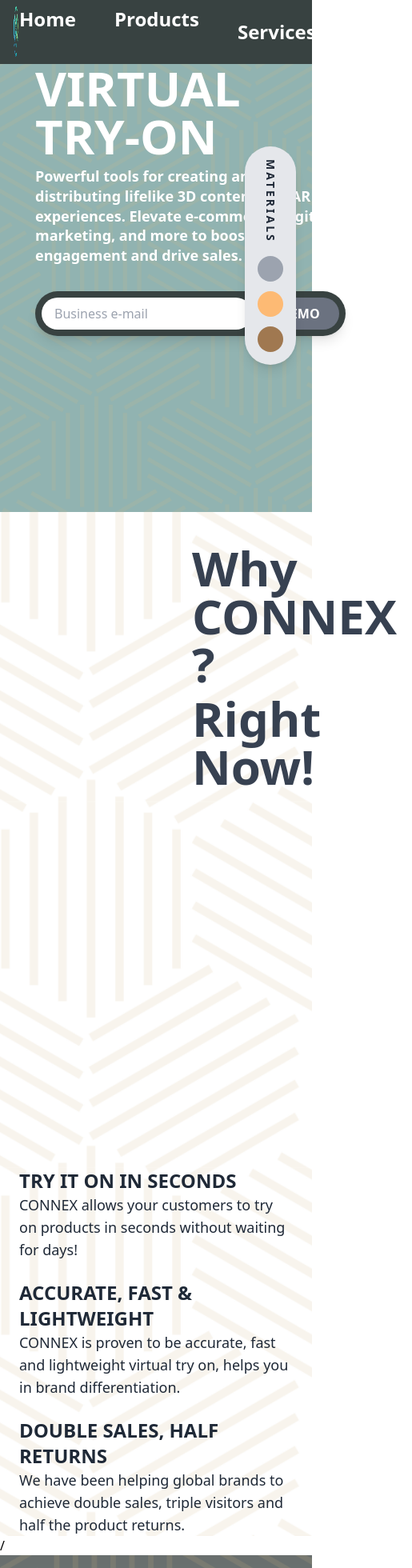
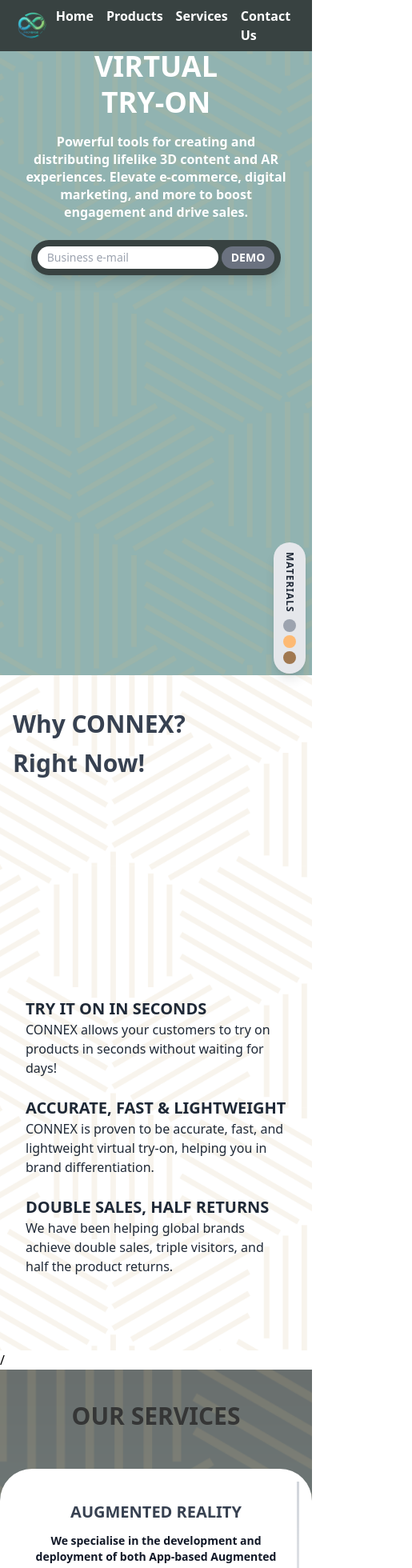
Before and after one commit to kartikturak05/Innoverse, a React (Vite) app: page / in a window 390 px wide. Shown: the top 1960 px of the page at 80% size, 515 px wide, since content can reach past the window. Built offline with nearby package versions, Linux system fonts and the light colour scheme; no server answers.

Commit message:
Added Responsiveness

```diff
--- a/src/components/CompanyOverview.jsx
+++ b/src/components/CompanyOverview.jsx
@@ -99,62 +99,88 @@
 };
 
 const CompanyOverview = () => {
+     const [screenSize, setScreenSize] = useState({
+            width: window.innerWidth,
+            height: window.innerHeight,
+        });
+
+        useEffect(() => {
+            const handleResize = () => {
+                setScreenSize({
+                    width: window.innerWidth,
+                    height: window.innerHeight,
+                });
+            };
+
+            window.addEventListener('resize', handleResize);
+
+            return () => {
+                window.removeEventListener('resize', handleResize);
+            };
+        }, []);
     return (
         <div
-            className="min-h-screen flex flex-col items-center"
+    className="min-h-screen flex flex-col items-center cursor-grab"
     style={{
         backgroundImage: "url('/d2.png')",
-                backgroundSize: "cover", // Ensures the image covers the entire background
-                backgroundPosition: "center", // Centers the image
-                backgroundRepeat: "no-repeat", // Prevents tiling
+        backgroundSize: "cover",
+        backgroundPosition: "center",
+        backgroundRepeat: "no-repeat",
     }}
 >
     {/* Heading Section */}
-            <div className="mt-10 flex justify-start flex-col items-start w-full pl-60">
-                <h1 className="text-6xl font-extrabold text-gray-700">Why CONNEX ?</h1>
-                <h1 className="text-6xl font-extrabold text-gray-700 mt-2">Right Now!</h1>
+    <div className="mt-10 flex flex-col items-start w-full px-4 sm:px-10 lg:px-60">
+        <h1 className="text-3xl sm:text-4xl lg:text-6xl font-extrabold text-gray-700 leading-snug">
+            Why CONNEX?
+        </h1>
+        <h1 className="text-3xl sm:text-4xl lg:text-6xl font-extrabold text-gray-700 mt-2 leading-snug">
+            Right Now!
+        </h1>
     </div>
 
     {/* Content Section */}
-            <div className="flex flex-wrap justify-center items-center w-full max-w-6xl mt-10">
+    <div className="flex flex-wrap justify-center items-center w-full max-w-6xl mt-10 px-4 sm:px-10">
         {/* Left Side (Mannequin/Image Placeholder) */}
         <div className="w-full md:w-1/2 flex justify-center items-center">
             <div
-                        className="model-container sm:w-[250px] md:w-[200px] lg:w-[400px] sm:mt-5 lg:mt-0 mr-18"
+                className="model-container mt-5 lg:mt-0"
                 style={{
                     margin: "0 auto",
                 }}
             >
                 <FullSizeModel
                     src="/models/farm_house.glb"
-                            width="400px"
-                            height="400px"
+                    width={screenSize.width < 768 ? '250px' : '450px'}
+                    height={screenSize.width < 768 ? '200px' : '400px'}
                 />
             </div>
         </div>
 
         {/* Right Side (Content) */}
-                <div className="w-full md:w-1/2 px-6 mt-8 md:mt-0">
+        <div className="w-full md:w-1/2 px-4 sm:px-6 mt-8 md:mt-0">
             <ul className="space-y-6 text-gray-800">
                 <li>
-                            <h3 className="text-2xl font-bold">TRY IT ON IN SECONDS</h3>
-                            <p className="text-lg font-medium ">
-                                CONNEX allows your customers to try on products in seconds
-                                without waiting for days!
+                    <h3 className="text-xl sm:text-2xl lg:text-3xl font-bold">
+                        TRY IT ON IN SECONDS
+                    </h3>
+                    <p className="text-base sm:text-lg font-medium">
+                        CONNEX allows your customers to try on products in seconds without waiting for days!
                     </p>
                 </li>
                 <li>
-                            <h3 className="text-2xl font-bold">ACCURATE, FAST & LIGHTWEIGHT</h3>
-                            <p className="text-lg font-medium ">
-                                CONNEX is proven to be accurate, fast and lightweight virtual
-                                try on, helps you in brand differentiation.
+                    <h3 className="text-xl sm:text-2xl lg:text-3xl font-bold">
+                        ACCURATE, FAST & LIGHTWEIGHT
+                    </h3>
+                    <p className="text-base sm:text-lg font-medium">
+                        CONNEX is proven to be accurate, fast, and lightweight virtual try-on, helping you in brand differentiation.
                     </p>
                 </li>
                 <li>
-                            <h3 className="text-2xl font-bold">DOUBLE SALES, HALF RETURNS</h3>
-                            <p className="text-lg font-medium ">
-                                We have been helping global brands to achieve double sales,
-                                triple visitors and half the product returns.
+                    <h3 className="text-xl sm:text-2xl lg:text-3xl font-bold">
+                        DOUBLE SALES, HALF RETURNS
+                    </h3>
+                    <p className="text-base sm:text-lg font-medium">
+                        We have been helping global brands achieve double sales, triple visitors, and half the product returns.
                     </p>
                 </li>
             </ul>
--- a/src/components/ContactUs.jsx
+++ b/src/components/ContactUs.jsx
@@ -53,13 +53,15 @@
 
 
   return (
-    <div className=" min-h-screen flex flex-col items-center cursor-grab"
+    <div
+  className="min-h-screen flex flex-col items-center cursor-grab"
   style={{
     backgroundImage: "url('/d2.png')",
     backgroundSize: 'cover', // Ensures the image covers the entire background
     backgroundPosition: 'center', // Centers the image
     backgroundRepeat: 'no-repeat', // Prevents tiling
-      }}>
+  }}
+>
   {/* Header */}
   <div className="text-center mt-10">
     <h1 className="text-5xl font-bold text-gray-800">CONTACT US</h1>
@@ -69,7 +71,7 @@
   </div>
 
   {/* Form Section */}
-      <form onSubmit={handleSubmit} className="w-full max-w-lg mt-2 mb-10">
+  <form onSubmit={handleSubmit} className="w-full max-w-lg mt-2 mb-10 px-4 sm:px-6">
     <div className="flex flex-col space-y-4">
       {/* Name Input */}
       <div>
@@ -130,25 +132,24 @@
         />
       </div>
 
-    <div className="flex">
+      <div className="flex flex-col sm:flex-row sm:items-center sm:space-x-4 mt-4">
         <button
           type="submit"
-        className="w-full bg-gray-800 text-white font-bold py-3 rounded-full hover:bg-gray-700 focus:ring-2 focus:ring-blue-500 focus:outline-none"
+          className="w-full sm:w-auto bg-gray-800 text-white font-bold py-3 px-6 rounded-full hover:bg-gray-700 focus:ring-2 focus:ring-blue-500 focus:outline-none"
         >
           SEND
         </button>
 
-      <p className="text-xs text-gray-500 ml-2">
+        <p className="text-xs text-gray-500 mt-2 sm:mt-0">
           We will process your personal information in accordance with our Privacy Policy. This site is protected by reCAPTCHA and the Google Privacy Policy and Terms of Service apply.
         </p>
       </div>
     </div>
   </form>
 
-
   {/* Footer Section */}
-      <div className="w-full bg-[#95B5B6] mt-4 pt-2 relative">
-  <div className="max-w-6xl mx-auto flex flex-col md:flex-row justify-between text-center md:text-left space-y-4 md:space-y-0">
+  <div className="w-full bg-[#95B5B6] mt-4 pt-4 relative">
+    <div className="max-w-6xl mx-auto flex flex-col md:flex-row justify-between text-center md:text-left space-y-4 md:space-y-0 px-4">
       {/* Information Section */}
       <div>
         <h1 className="font-bold text-gray-800 text-lg">Information</h1>
@@ -177,18 +178,18 @@
           <li>+91 70553 59755</li>
           <li>Connex India</li>
           <li>2nd Floor, B 208, Block B, Yojna Vihar, Anand Vihar, Delhi,110092</li>
-        <li> metaconnexindia@gmail.com</li>
+          <li>metaconnexindia@gmail.com</li>
         </ul>
       </div>
     </div>
 
     {/* Copyright Text */}
-  <div className="absolute bottom-2 left-2 text-gray-700 text-medium">
+    <div className="text-center text-gray-700 text-sm mt-4 px-4 pb-4">
       © 2024 Connex India . All Rights Reserved
     </div>
   </div>
+</div>
 
-    </div>
   );
 };
 
--- a/src/components/Landing.jsx
+++ b/src/components/Landing.jsx
@@ -12,7 +12,7 @@
         const scene = new THREE.Scene();
 
         // Camera setup
-        const camera = new THREE.PerspectiveCamera(35, parseFloat(width) / parseFloat(height), 0.1, 1000);
+        const camera = new THREE.PerspectiveCamera(30, parseFloat(width) / parseFloat(height), 0.1, 1000);
         camera.position.set(0, 1, 1);
 
         // Renderer setup
@@ -128,7 +128,7 @@
         const animate = () => {
             requestAnimationFrame(animate);
             if (model) {
-                model.rotation.y += 0.005;
+                model.rotation.y += 0.009;
             }
             controls.update();
             renderer.render(scene, camera);
@@ -181,7 +181,7 @@
 
     return (
         <div
-            className=" w-auto h-auto flex flex-wrap justify-between items-center px-6 py-20 cursor-grab "
+            className=" h-auto min-h-screen w-screen cursor-grab b"
             style={{
                 backgroundImage: "url('/d3.png')",
                 backgroundSize: 'cover',
@@ -189,61 +189,72 @@
                 backgroundRepeat: 'no-repeat',
             }}
         >
+            <div className="flex flex-col sm:flex-row sm:flex-wrap justify-between items-center px-4 sm:px-6 py-10 sm:py-20">
                 {/* Left Section */}
-            <div className="flex-1 max-w-xl mx-auto px-5">
-                <h1 className="text-white text-6xl font-bold leading-none">
+                <div className="w-full sm:flex-1 max-w-lg mx-auto px-4 sm:px-5 text-center sm:text-left">
+                    <h1 className="text-white text-4xl sm:text-5xl lg:text-6xl font-bold leading-tight sm:leading-none mt-5">
                         VIRTUAL <br />
                         TRY-ON
                     </h1>
-                <p className="text-white text-lg font-semibold leading-snug mt-2 mb-8">
+                    <p className="text-white text-base sm:text-lg font-semibold leading-snug mt-4 sm:mt-2 mb-6 sm:mb-8">
                         Powerful tools for creating and distributing lifelike 3D content and AR experiences. Elevate e-commerce, digital marketing, and more to boost engagement and drive sales.
                     </p>
-                <div className="flex justify-start">
-                    <div className="flex items-center bg-[#384241] rounded-full shadow-lg w-full max-w-md p-2">
+                    <div className="flex justify-center sm:justify-start w-full px-4">
+    <div className="flex items-center bg-[#384241] rounded-full shadow-lg w-auto lg:w-full max-w-sm sm:max-w-lg p-2">
         <input
             type="email"
             placeholder="Business e-mail"
-                            className="flex-1 bg-white text-gray-700 rounded-full px-4 py-2 outline-none focus:ring-2 focus:ring-blue-300"
+            className="flex-1 bg-white text-gray-700 rounded-full px-3 py-1 sm:px-2 sm:py-2 outline-none focus:ring-2 focus:ring-blue-300 text-sm sm:text-base"
         />
-                        <button className="bg-gray-500 hover:bg-gray-700 text-white font-semibold rounded-full px-6 py-2 ml-3">
+        <button className="bg-gray-500 hover:bg-gray-700 text-white font-semibold rounded-full px-3 py-1 sm:px-2 sm:py-1 ml-1 text-sm sm:text-base">
             DEMO
         </button>
     </div>
 </div>
+
+
                 </div>
-
                 {/* Right Section */}
-            <div className="w-full lg:w-1/2 flex justify-center items-center mt-10 lg:mt-0 relative">
+                <div
+                    className="w-full sm:w-1/2 flex justify-center items-center mt-10 sm:mt-0"
+                    style={{
+                        display: 'flex',
+                        justifyContent: 'center',
+                        alignItems: 'center',
+                    }}
+                >
                     {/* 3D Model */}
                     <FullSizeModel
                         src="/models/bangle1.glb"
-                    width={screenSize.width < 768 ? '150px' : '600px'}
-                    height={screenSize.width < 768 ? '100px' : '400px'}
+                        width={screenSize.width < 768 ? '200px' : '600px'} // Adjusted for smaller devices
+                        height={screenSize.width < 768 ? '200px' : '400px'}
                     />
                 </div>
 
-            {/* Materials Section - Positioned After Model */}
-            <div className="absolute right-5 flex flex-col items-center bg-gray-200 rounded-full p-4 shadow-lg">
+                {/* Materials Section */}
+                <div className="absolute right-2 lg:right-6 md:right-4 bottom-0.5 sm:bottom-auto sm:top-1/4 flex flex-col items-center bg-gray-200 rounded-full p-3 sm:p-4 shadow-lg">
                     {/* Vertical Text */}
                     <div
-                    className="text-gray-800 font-bold text-sm mb-4"
+                        className="text-gray-800 font-bold text-xs sm:text-sm mb-2"
                         style={{
                             writingMode: 'vertical-rl',
                             transform: 'rotate(0deg)', // Text starts from the top flowing downward
-                        letterSpacing: '3px',
+                            letterSpacing: '1px',
                         }}
                     >
                         MATERIALS
                     </div>
 
                     {/* Circles */}
-                <div className="flex flex-col items-center space-y-3">
-                    <div className="w-8 h-8 rounded-full bg-gray-400"></div>
-                    <div className="w-8 h-8 rounded-full bg-orange-300"></div>
-                    <div className="w-8 h-8 rounded-full bg-[#A07850]"></div>
+                    <div className="flex flex-col items-center space-y-1 sm:space-y-1">
+                        <div className="w-4 h-4 sm:w-5 sm:h-5 rounded-full bg-gray-400"></div>
+                        <div className="w-4 h-4 sm:w-5 sm:h-5 rounded-full bg-orange-300"></div>
+                        <div className="w-4 h-4 sm:w-5 sm:h-5 rounded-full bg-[#A07850]"></div>
                     </div>
                 </div>
             </div>
+        </div>
+
 
 
 
--- a/src/components/Navbar.jsx
+++ b/src/components/Navbar.jsx
@@ -4,26 +4,26 @@
     return (
         <nav className="bg-[#384241] text-white cursor-grab fixed w-full z-10">
   <div className="max-w-7xl mx-auto px-4 sm:px-6 lg:px-8">
-                <div className="flex items-center justify-between h-20">
+    <div className="flex items-center justify-between h-16 sm:h-20">
       {/* Logo Section */}
       <div className="flex items-center">
         <img
           src="/logo.png"
           alt="Connex Logo"
-                            className=" h-24 mr-2"
+          className="h-12 sm:h-16 md:h-20 lg:h-24 mr-2"
         />
       </div>
 
       {/* Navigation Links */}
-                    <div className="flex space-x-12 text-2xl font-semibold">
+      <div className="flex space-x-4 sm:space-x-6 md:space-x-8 lg:space-x-12 text-base sm:text-lg md:text-xl lg:text-2xl font-semibold">
         <a href="#home" className="hover:text-gray-400">
           Home
         </a>
         <a href="#company-overview" className="hover:text-gray-400">
           Products
         </a>
-                      <a href="#services" className="hover:text-gray-400 flex items-center">
-                            <span className="mr-1">Services</span>
+        <a href="#services" className="hover:text-gray-400">
+          Services
         </a>
         <a href="#contact-us" className="hover:text-gray-400">
           Contact Us
@@ -32,6 +32,7 @@
     </div>
   </div>
 </nav>
+
     );
 };
 
--- a/src/components/Services.jsx
+++ b/src/components/Services.jsx
@@ -2,38 +2,47 @@
 
 const Services = () => {
     return (
-        <div className=" min-h-screen flex flex-col items-center cursor-grab" style={{
+        <div
+    className="min-h-screen flex flex-col items-center cursor-grab"
+    style={{
         backgroundImage: "url('/d1.png')",
-            backgroundSize: 'cover', // Ensures the image covers the entire background
-            backgroundPosition: 'center', // Centers the image
-            backgroundRepeat: 'no-repeat', // Prevents tiling
-             cursor: 'grab'
-        }}>
+        backgroundSize: "cover", // Ensures the image covers the entire background
+        backgroundPosition: "center", // Centers the image
+        backgroundRepeat: "no-repeat", // Prevents tiling
+        cursor: "grab",
+    }}
+>
     {/* Heading Section */}
-            <div className="text-center mt-10 cursor-grab">
-                <h1 className="text-6xl font-bold text-[#353636]">OUR SERVICES</h1>
+    <div className="text-center mt-10 cursor-grab px-4">
+        <h1 className="text-3xl sm:text-4xl lg:text-6xl font-bold text-[#353636]">
+            OUR SERVICES
+        </h1>
     </div>
 
     {/* Services Container */}
-            <div className="flex justify-center w-full max-w-6xl max-h-screen mt-12 gap-0 bg-white p-7 rounded-[80px] sm:flex-wrap md:flex-nowrap cursor-grab">
+    <div
+        className="flex flex-wrap justify-center items-center w-full max-w-6xl mt-12 gap-6 p-4 sm:p-7 bg-white rounded-[40px] sm:rounded-[60px] lg:rounded-[80px] shadow-md"
+    >
         {/* First Service */}
-                <div className="relative w-full md:w-1/3 bg-white rounded-3xl p-6 flex flex-col items-center cursor-grab">
-                    <h1 className="text-2xl font-bold text-gray-700 mb-3">AUGMENTED REALITY</h1>
-                    <p className="text-gray-900 text-center mb-6 font-semibold">
+        <div className="relative w-full sm:w-[90%] md:w-1/3 bg-white rounded-2xl p-6 flex flex-col items-center sm:bottom-1 border-zinc-800">
+            <h1 className="text-xl sm:text-2xl font-bold text-gray-700 mb-3 text-center">
+                AUGMENTED REALITY
+            </h1>
+            <p className="text-sm sm:text-base text-gray-900 text-center mb-6 font-semibold">
                 We specialise in the development and deployment of both App-based
-                        Augmented Reality (Native AR) and Web-based Augmented Reality (Web AR) experiences.
+                Augmented Reality (Native AR) and Web-based Augmented Reality (Web AR)
+                experiences.
             </p>
             <img
                 src="/image1.png"
                 alt="Augmented Reality"
-                        className="w-full h-auto rounded-lg rounded-b-[90px]"
+                className="w-full h-auto rounded-lg rounded-b-[30px] sm:rounded-b-[60px]"
             />
-                    <div className="absolute right-0 top-0 h-full w-[3px] bg-gradient-to-b from-gray-300 to-transparent pointer-events-none"></div>
+            <div className="absolute right-0 top-0 md:left-0 md:bottom-0 h-full w-[3px] bg-gradient-to-b from-gray-300 to-transparent pointer-events-none"></div>
         </div>
 
         {/* Second Service */}
-                <div className="relative w-full md:w-1/3 bg-white rounded-lg p-6 flex flex-col items-center cursor-grab">
-
+        <div className="relative w-full sm:w-[90%] md:w-1/3 bg-white rounded-2xl p-6 flex flex-col items-center">
             <video
                 autoPlay
                 muted
@@ -41,16 +50,16 @@
                 className="w-full h-auto rounded-lg mb-4"
                 controls
                 controlsList="nodownload"
-                        style={{ pointerEvents: 'auto' }}
-                        onContextMenu={(e) => e.preventDefault()}>
+                style={{ pointerEvents: "auto" }}
+                onContextMenu={(e) => e.preventDefault()}
+            >
                 <source src="/video.mp4" type="video/mp4" />
                 Your browser does not support the video tag.
             </video>
-
-                    <h1 className="text-2xl font-bold text-gray-700 mt-4 mb-3">
+            <h1 className="text-xl sm:text-2xl font-bold text-gray-700 mt-4 mb-3 text-center">
                 3D MODELLING <br />& ANIMATION
             </h1>
-                    <p className="text-gray-900 text-center font-semibold">
+            <p className="text-sm sm:text-base text-gray-900 text-center font-semibold">
                 3D modelling is the process of creating a three-dimensional
                 representation of any object or surface.
             </p>
@@ -58,23 +67,23 @@
         </div>
 
         {/* Third Service */}
-                <div className="w-full md:w-1/3 bg-white rounded-lg p-6 flex flex-col items-center cursor-grab">
-                    <h1 className="text-2xl font-bold text-gray-700 mb-3 text-center">
+        <div className="relative w-full sm:w-[90%] md:w-1/3 bg-white rounded-2xl p-6 flex flex-col items-center">
+            <h1 className="text-xl sm:text-2xl font-bold text-gray-700 mb-3 text-center">
                 ARCHITECTURAL 3D SERVICES
             </h1>
-                    <p className="text-gray-900 text-center mb-6 font-semibold">
+            <p className="text-sm sm:text-base text-gray-900 text-center mb-6 font-semibold">
                 Our Architectural 3D Services bring your architectural designs to
                 life with stunning, realistic 3D models and visualisations.
             </p>
             <img
                 src="/image2.jpg"
                 alt="Architectural 3D Services"
-                        className="w-full h-full  rounded-b-[90px]"
+                className="w-full h-auto rounded-b-[30px] sm:rounded-b-[60px]"
             />
         </div>
     </div>
+</div>
 
-        </div>
     );
 };
 
```
Lines whose indentation alone changed are shown as unchanged.
